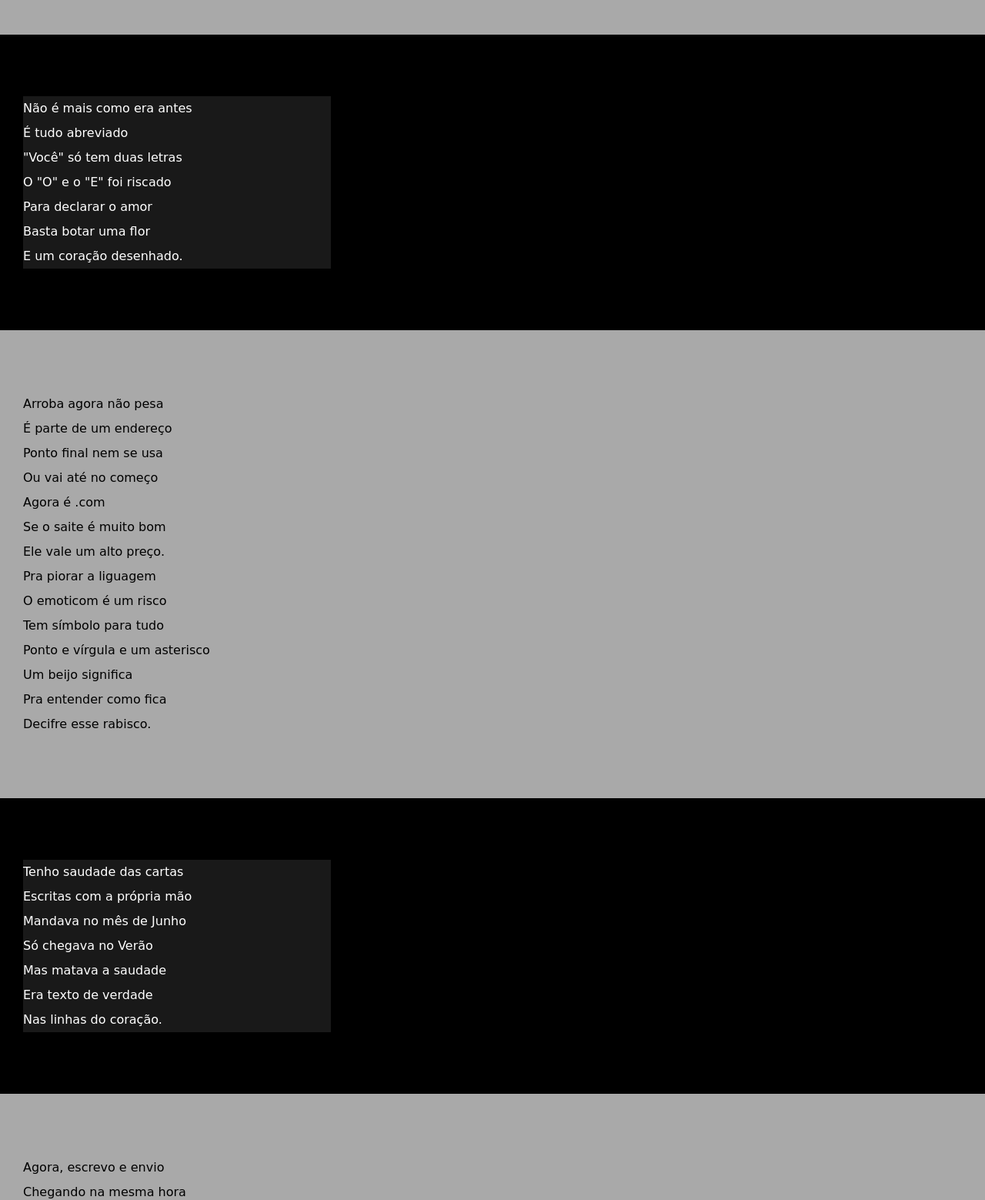
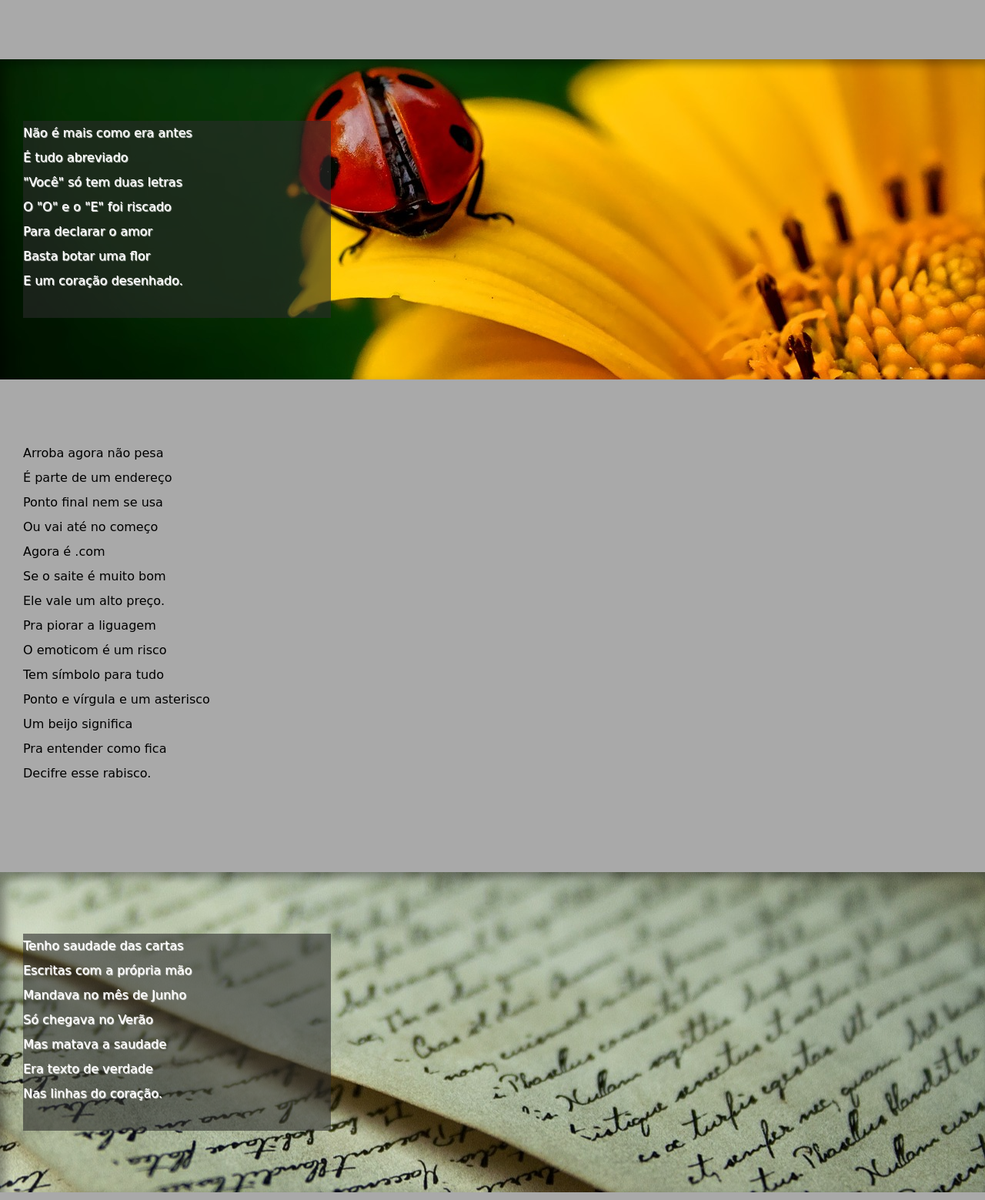
Before and after one commit to Igoroliveira83/html-css, a plain HTML site: page exercicios/desafio012/index.html in a window 1280 px wide. Shown: the part 501-2060 px from the top of the page at 77% size. Drawn offline with Linux system fonts and the light colour scheme; a web font is replaced by a local one.

Commit message:
Finalizei o desafio 12

```diff
--- a/exercicios/desafio012/index.html
+++ b/exercicios/desafio012/index.html
@@ -27,7 +27,7 @@
     </section>
 
 
-    <section class="imagem">
+    <section class="imagem" id="img01">
         <p>
             Não é mais como era antes <br>
             É tudo abreviado <br>
@@ -62,7 +62,7 @@
 
 
 
-    <section class="imagem">
+    <section class="imagem" id="img02">
         <p>
             Tenho saudade das cartas <br>
             Escritas com a própria mão <br>
@@ -84,15 +84,18 @@
             A pessoa foi embora <br>
             Abriu outro aplicativo <br>
             O mundo ficou cativo <br>
+        <p>
+        <p>
             Da tecnologia do agora. <br>
             Felizmente, pra orar <br>
             Não precisa de internet <br>
             Deus escuta todo mundo <br>
             Se quiser, faça esse teste <br>
-            Dois pontos são dois joelho <br>s
+            Dois pontos são dois joelho <br>
             Seus lábios são aparelhos <br>
             Deixe que Deus interprete. <br>
         </p>
+
     </section>
     <footer>
         <p>Site criado por<a href="https://github.com/Igoroliveira83"target="_blank"
--- a/exercicios/desafio012/style.css
+++ b/exercicios/desafio012/style.css
@@ -52,6 +52,11 @@ a:hover{
     text-decoration: underline;
 }
 
+section > p {
+    padding-bottom: 2em;
+
+}
+
 section {
     font-family: var(--fonte3);
     padding-top: 10vh;
@@ -71,6 +76,8 @@ section .normal{
 section.imagem{
     background-color: black;
     color: white;
+    box-shadow: inset 6px 6px 13px 0px rgba(0, 0, 0, 0.385);
+    background-attachment: fixed;
 
 
 }
@@ -78,6 +85,17 @@ section.imagem{
 section.imagem >p{
     width: 400px;
     background-color: rgba(44, 44, 44, 0.587);
+    text-shadow: 1px 1px 1px;
+}
+
+section#img01 {
+    background-image: url(../desafio012/imagens/background001.jpg);
+    background-position: right, center;
+}
+
+section#img02{
+    background-image: url(imagens/background002.jpg);
+    background-position: right, center;
 }
 
 
```
